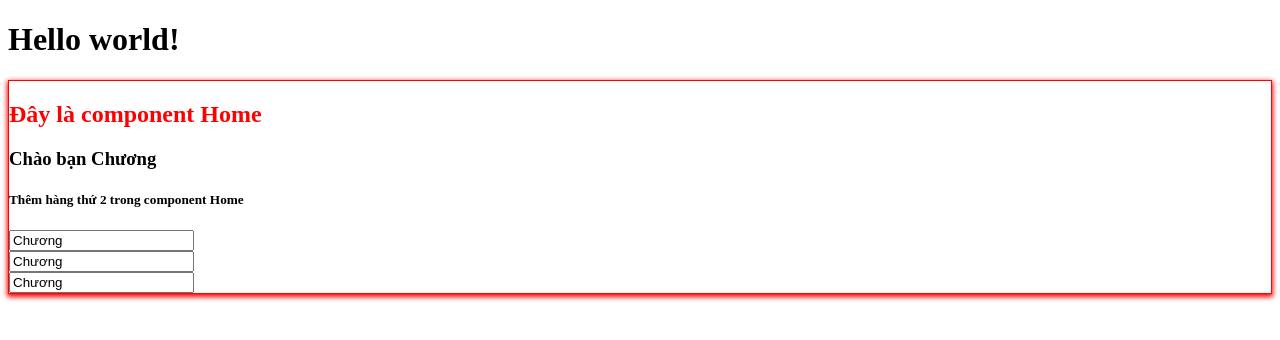
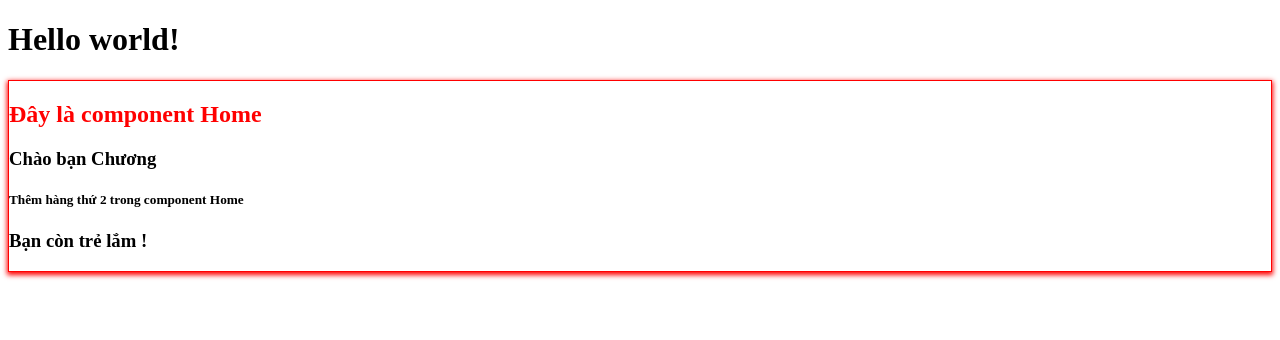
Before and after one commit to Le-Minh-Chuong/angular-v12, an Angular app: page / in a window 1280 px wide. Shown: the top 340 px of the page. Built offline with nearby package versions, Linux system fonts and the light colour scheme.

Commit message:
data binding *ngIf

```diff
--- a/src/app/home/home.component.html
+++ b/src/app/home/home.component.html
@@ -2,10 +2,6 @@
   <h2 class="text-red">Đây là component Home</h2>
   <h3>Chào bạn {{ name }}</h3>
   <h5>Thêm hàng thứ 2 trong component Home</h5>
-  <input type="text" value="{{name}}">
-  <br>
-  <input type="text" [value]="name" title="đây là {{name}}">
-  <br>
-  <input type="text" [value]="name" [title]="'đây là ' + name">
-  <br>
+  <h3 *ngIf="age > 18">Bạn già quá rồi !</h3>
+  <h3 *ngIf="age <= 18">Bạn còn trẻ lắm !</h3>
 </div>
--- a/src/app/home/home.component.ts
+++ b/src/app/home/home.component.ts
@@ -7,6 +7,7 @@ import { Component, OnInit } from '@angular/core';
 })
 export class HomeComponent implements OnInit {
   public name = 'Chương';
+  public age = 15;
   constructor() { }
 
   ngOnInit(): void {
```
